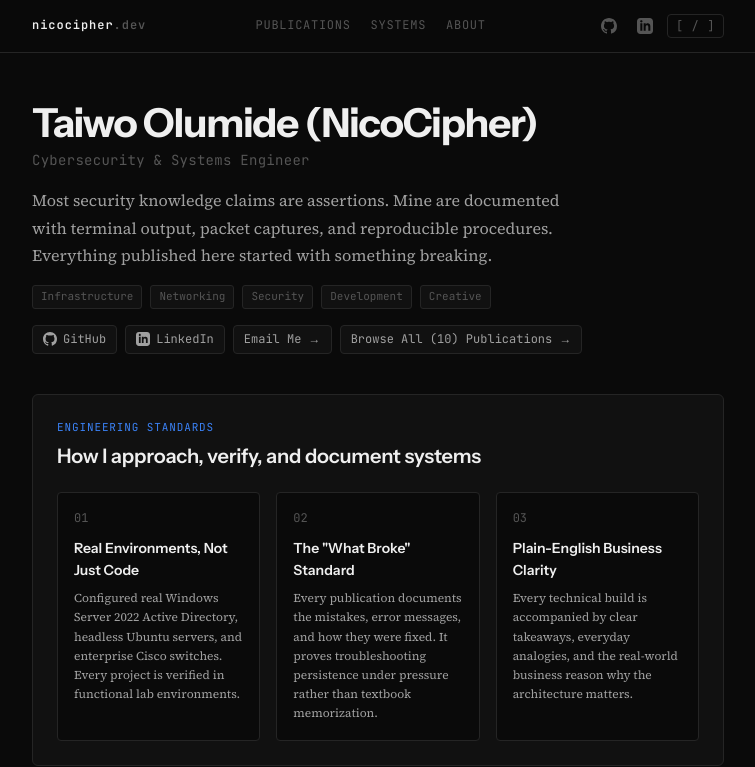
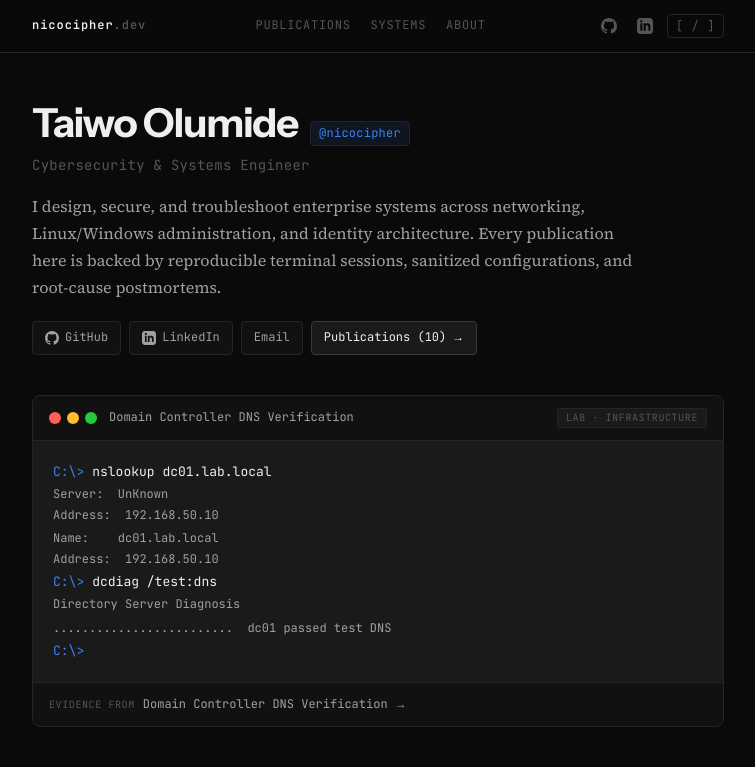
Before and after one commit to NicoCipher/nicocipher.dev, a Next.js app: page / in a window 1280 px wide. Shown: the top 767 px of the page, without its empty margins (262-1017 px from the left). Built offline with nearby package versions, Linux system fonts and the light colour scheme.

Commit message:
refactor: clean up hero hierarchy, remove bulky standards cards, and highlight live terminal proof

```diff
--- a/app/page.jsx
+++ b/app/page.jsx
@@ -30,26 +30,23 @@ export default function HomePage() {
       {/* Identity Briefing */}
       <section className={styles.briefing}>
         <div className={styles.identityHeader}>
-          <h1 className={styles.name}>{profile.name}</h1>
+          <div className={styles.titleRow}>
+            <h1 className={styles.name}>{profile.name}</h1>
+            <span className={styles.handleBadge}>@{profile.handle}</span>
+          </div>
           <p className={styles.role}>{profile.role}</p>
         </div>
+
         <p className={styles.bio}>
-          Most security knowledge claims are assertions. Mine are documented with terminal output,
-          packet captures, and reproducible procedures. Everything published here started with
-          something breaking.
+          {profile.bio}
         </p>
-        <div className={styles.domainTags}>
-          {profile.domains.map((d) => (
-            <span key={d} className={styles.domainTag}>{d}</span>
-          ))}
-        </div>
 
-        <div className={styles.socialRow}>
+        <div className={styles.actionsRow}>
           <a
             href={profile.github}
             target="_blank"
             rel="noopener noreferrer"
-            className={styles.socialBadge}
+            className={styles.actionBtn}
             aria-label="GitHub Profile"
           >
             <GitHubIcon size={14} />
@@ -59,7 +56,7 @@ export default function HomePage() {
             href={profile.linkedin}
             target="_blank"
             rel="noopener noreferrer"
-            className={styles.socialBadge}
+            className={styles.actionBtn}
             aria-label="LinkedIn Profile"
           >
             <LinkedInIcon size={14} />
@@ -67,51 +64,21 @@ export default function HomePage() {
           </a>
           <a
             href={`mailto:${profile.email}`}
-            className={styles.socialBadge}
+            className={styles.actionBtn}
           >
-            Email Me →
+            <span>Email</span>
           </a>
           <Link
             href="/publications"
-            className={styles.socialBadge}
+            className={`${styles.actionBtn} ${styles.actionPrimary}`}
           >
-            Browse All ({stats.total}) Publications →
+            <span>Publications ({stats.total})</span>
+            <span className={styles.arrow} aria-hidden="true">→</span>
           </Link>
         </div>
       </section>
 
-      {/* Engineering Standards & Verification */}
-      <section className={styles.guideSection} aria-label="Engineering Standards and Principles">
-        <div className={styles.guideHeader}>
-          <span className={styles.guideTag}>Engineering Standards</span>
-          <h2 className={styles.guideTitle}>How I approach, verify, and document systems</h2>
-        </div>
-        <div className={styles.guideGrid}>
-          <div className={styles.guideCard}>
-            <span className={styles.guideNum}>01</span>
-            <h3 className={styles.guideCardTitle}>Real Environments, Not Just Code</h3>
-            <p className={styles.guideCardText}>
-              Configured real Windows Server 2022 Active Directory, headless Ubuntu servers, and enterprise Cisco switches. Every project is verified in functional lab environments.
-            </p>
-          </div>
-          <div className={styles.guideCard}>
-            <span className={styles.guideNum}>02</span>
-            <h3 className={styles.guideCardTitle}>The &quot;What Broke&quot; Standard</h3>
-            <p className={styles.guideCardText}>
-              Every publication documents the mistakes, error messages, and how they were fixed. It proves troubleshooting persistence under pressure rather than textbook memorization.
-            </p>
-          </div>
-          <div className={styles.guideCard}>
-            <span className={styles.guideNum}>03</span>
-            <h3 className={styles.guideCardTitle}>Plain-English Business Clarity</h3>
-            <p className={styles.guideCardText}>
-              Every technical build is accompanied by clear takeaways, everyday analogies, and the real-world business reason why the architecture matters.
-            </p>
-          </div>
-        </div>
-      </section>
-
-      {/* Live Terminal Evidence */}
+      {/* Live Terminal Evidence — Instant Proof */}
       <TerminalHero />
 
       {/* Activity Heatmap */}
@@ -119,7 +86,7 @@ export default function HomePage() {
         <Heatmap dates={pubDates} />
       </section>
 
-      {/* Publication Statistics — only meaningful once there's volume */}
+      {/* Publication Statistics */}
       {stats.total >= 10 && (
         <section className={styles.statsSection} aria-label="Publication statistics">
           <div className={styles.statsRow}>
--- a/app/page.module.css
+++ b/app/page.module.css
@@ -8,7 +8,7 @@
   animation: fadeInUp var(--duration-slow) var(--ease-out) both;
 }
 
-/* ─── Identity ────────────────────────────────────────────────── */
+/* ─── Identity Briefing ────────────────────────────────────────── */
 
 .briefing {
   display: flex;
@@ -19,7 +19,14 @@
 .identityHeader {
   display: flex;
   flex-direction: column;
-  gap: var(--space-1);
+  gap: var(--space-2);
+}
+
+.titleRow {
+  display: flex;
+  align-items: baseline;
+  gap: var(--space-3);
+  flex-wrap: wrap;
 }
 
 .name {
@@ -29,6 +36,17 @@
   color: var(--text-primary);
   letter-spacing: -0.03em;
   line-height: 1.1;
+}
+
+.handleBadge {
+  font-family: var(--font-mono);
+  font-size: var(--text-xs);
+  color: var(--accent);
+  background: var(--accent-subtle);
+  border: 1px solid var(--border-subtle);
+  padding: 2px 8px;
+  border-radius: 4px;
+  letter-spacing: 0.02em;
 }
 
 .role {
@@ -43,26 +61,61 @@
   font-size: var(--text-base);
   color: var(--text-secondary);
   line-height: 1.7;
-  max-width: 560px;
+  max-width: 620px;
 }
 
-.domainTags {
+/* ─── Quick Actions Row ────────────────────────────────────────── */
+
+.actionsRow {
   display: flex;
   flex-wrap: wrap;
   gap: var(--space-2);
+  align-items: center;
+  margin-top: var(--space-1);
 }
 
-.domainTag {
+.actionBtn {
+  display: inline-flex;
+  align-items: center;
+  gap: 6px;
   font-family: var(--font-mono);
-  font-size: 11px;
-  color: var(--text-tertiary);
+  font-size: var(--text-xs);
+  color: var(--text-secondary);
   background: var(--bg-surface);
   border: 1px solid var(--border-subtle);
-  padding: 2px 8px;
-  border-radius: 3px;
+  padding: 6px 12px;
+  border-radius: 4px;
+  text-decoration: none;
+  transition: border-color var(--duration-fast) var(--ease-out),
+              color var(--duration-fast) var(--ease-out),
+              background var(--duration-fast) var(--ease-out);
 }
 
-/* ─── Heatmap ────────────────────────────────────────────────── */
+.actionBtn:hover {
+  border-color: var(--border-visible);
+  color: var(--text-primary);
+}
+
+.actionPrimary {
+  color: var(--text-primary);
+  border-color: var(--border-visible);
+  background: var(--bg-inset);
+}
+
+.actionPrimary:hover {
+  border-color: var(--accent);
+  color: var(--accent);
+}
+
+.arrow {
+  transition: transform var(--duration-fast) var(--ease-out);
+}
+
+.actionBtn:hover .arrow {
+  transform: translateX(2px);
+}
+
+/* ─── Heatmap ──────────────────────────────────────────────────── */
 
 .heatmapSection {
   padding: var(--space-5);
@@ -71,7 +124,7 @@
   border-radius: 6px;
 }
 
-/* ─── Stats ──────────────────────────────────────────────────── */
+/* ─── Stats ────────────────────────────────────────────────────── */
 
 .statsRow {
   display: grid;
@@ -110,107 +163,7 @@
   letter-spacing: 0.06em;
 }
 
-/* ─── Hero Social Actions ────────────────────────────────────── */
-
-.socialRow {
-  display: flex;
-  flex-wrap: wrap;
-  gap: var(--space-2);
-  align-items: center;
-}
-
-.socialBadge {
-  display: inline-flex;
-  align-items: center;
-  gap: 6px;
-  font-family: var(--font-mono);
-  font-size: var(--text-xs);
-  color: var(--text-secondary);
-  background: var(--bg-surface);
-  border: 1px solid var(--border-subtle);
-  padding: 4px 10px;
-  border-radius: 4px;
-  text-decoration: none;
-  transition: border-color var(--duration-fast) var(--ease-out),
-              color var(--duration-fast) var(--ease-out);
-}
-
-.socialBadge:hover {
-  border-color: var(--accent);
-  color: var(--text-primary);
-}
-
-/* ─── Recruiter & Non-Technical Guide ────────────────────────── */
-
-.guideSection {
-  background: var(--bg-surface);
-  border: 1px solid var(--border-subtle);
-  border-radius: 6px;
-  padding: var(--space-6);
-  display: flex;
-  flex-direction: column;
-  gap: var(--space-5);
-}
-
-.guideHeader {
-  display: flex;
-  flex-direction: column;
-  gap: var(--space-1);
-}
-
-.guideTag {
-  font-family: var(--font-mono);
-  font-size: 11px;
-  color: var(--accent);
-  text-transform: uppercase;
-  letter-spacing: 0.08em;
-}
-
-.guideTitle {
-  font-family: var(--font-sans);
-  font-size: var(--text-lg);
-  font-weight: 600;
-  color: var(--text-primary);
-  letter-spacing: -0.01em;
-}
-
-.guideGrid {
-  display: grid;
-  grid-template-columns: repeat(3, 1fr);
-  gap: var(--space-4);
-}
-
-.guideCard {
-  display: flex;
-  flex-direction: column;
-  gap: var(--space-2);
-  padding: var(--space-4);
-  background: var(--bg-root);
-  border: 1px solid var(--border-subtle);
-  border-radius: 4px;
-}
-
-.guideNum {
-  font-family: var(--font-mono);
-  font-size: var(--text-xs);
-  color: var(--text-tertiary);
-}
-
-.guideCardTitle {
-  font-family: var(--font-sans);
-  font-size: var(--text-sm);
-  font-weight: 600;
-  color: var(--text-primary);
-}
-
-.guideCardText {
-  font-family: var(--font-serif);
-  font-size: var(--text-xs);
-  color: var(--text-secondary);
-  line-height: 1.6;
-}
-
-/* ─── Call to Action Section ─────────────────────────────────── */
+/* ─── Call to Action Section ───────────────────────────────────── */
 
 .ctaSection {
   margin-top: var(--space-2);
@@ -308,7 +261,7 @@
   color: var(--text-primary);
 }
 
-/* ─── Mobile ─────────────────────────────────────────────────── */
+/* ─── Mobile ───────────────────────────────────────────────────── */
 
 @media (max-width: 640px) {
   .container {
@@ -324,8 +277,12 @@
     font-size: var(--text-sm);
   }
 
-  .guideGrid {
-    grid-template-columns: 1fr;
+  .actionsRow {
+    gap: var(--space-2);
+  }
+
+  .actionBtn {
+    padding: 6px 10px;
   }
 
   .statsRow {
--- a/data/profile.json
+++ b/data/profile.json
@@ -1,9 +1,10 @@
 {
-  "name": "Taiwo Olumide (NicoCipher)",
+  "name": "Taiwo Olumide",
+  "handle": "nicocipher",
   "role": "Cybersecurity & Systems Engineer",
   "email": "nicocipherr@gmail.com",
   "github": "https://github.com/NicoCipher",
   "linkedin": "https://linkedin.com/in/nicocipher",
-  "bio": "I document, build, and troubleshoot systems across networking, cybersecurity, infrastructure, and software engineering. I learn by building real projects, breaking things on purpose, and explaining how to fix them in plain English.",
+  "bio": "I design, secure, and troubleshoot enterprise systems across networking, Linux/Windows administration, and identity architecture. Every publication here is backed by reproducible terminal sessions, sanitized configurations, and root-cause postmortems.",
   "domains": ["Infrastructure", "Networking", "Security", "Development", "Creative"]
 }
```
